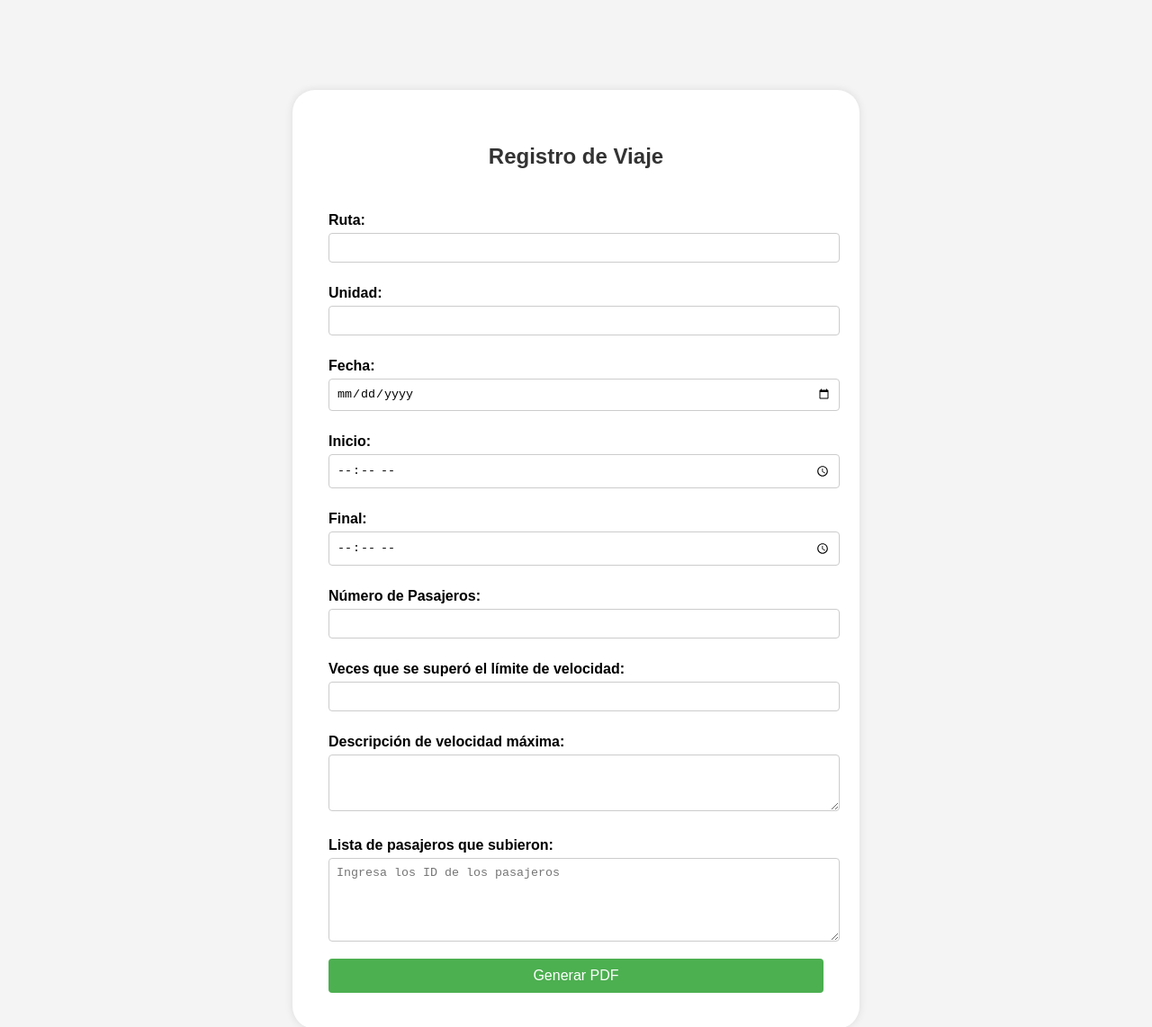
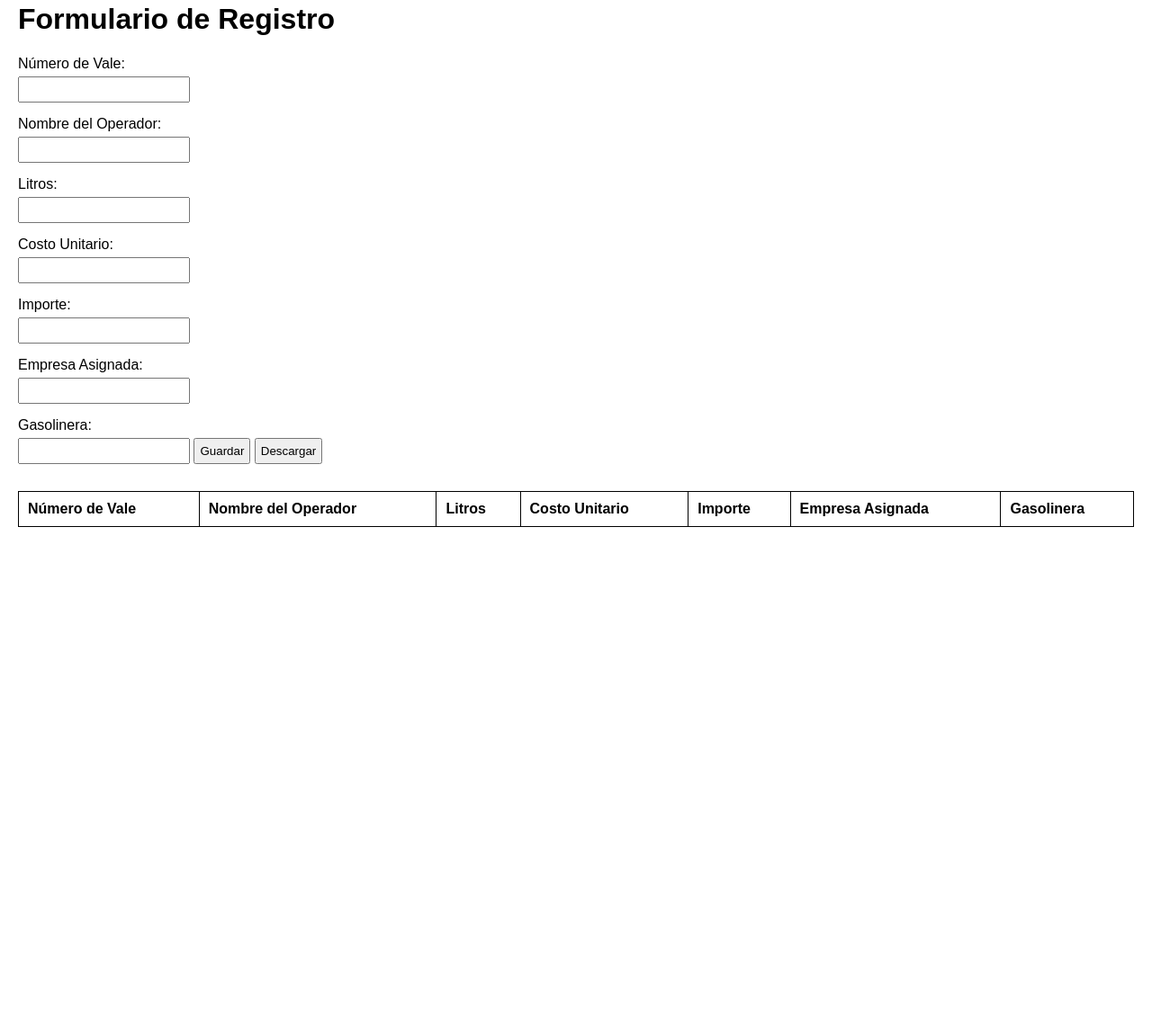
Before and after one commit to Diego2024531/Diego2024531-transportesrugerio.github.io, a plain HTML site: page index.html in a window 1280 px wide. Shown: the part 18-1160 px from the top of the page at 90% size. After the commit the page ends 800 px from the top, so only its background shows below. Drawn offline with nearby package versions, Linux system fonts and the light colour scheme.

Commit message:
Update index.html

```diff
--- a/index.html
+++ b/index.html
@@ -1,184 +1,164 @@
+
 <!DOCTYPE html>
-<html lang="es">
+<html lang="en">
 <head>
     <meta charset="UTF-8">
     <meta name="viewport" content="width=device-width, initial-scale=1.0">
-    <title>Registro de Viaje</title>
-    <link rel="icon" href="./bus.png" type="image/x-icon">
-    <script src="https://cdnjs.cloudflare.com/ajax/libs/jspdf/2.4.0/jspdf.umd.min.js"></script>
-    <script src="https://cdnjs.cloudflare.com/ajax/libs/jspdf-autotable/3.5.14/jspdf.plugin.autotable.min.js"></script>
+    <title>Formulario de Registro</title>
+    <script src="https://cdnjs.cloudflare.com/ajax/libs/xlsx/0.18.5/xlsx.full.min.js"></script>
     <style>
         body {
             font-family: Arial, sans-serif;
-            background-color: #f4f4f4;
-            display: flex;
-            justify-content: center;
-            align-items: center;
-            height: 160vh;
-            margin: 0;
+            margin: 20px;
         }
-        .container {
-            width: 100%;
-            max-width: 550px;
-            padding: 40px;
-            background-color: #fff;
-            border-radius: 25px;
-            box-shadow: 0 0 10px rgba(0, 0, 0, 0.1);
-        }
-        h2 {
-            text-align: center;
-            color: #333;
+        form {
+            margin-bottom: 20px;
         }
         label {
-            font-weight: bold;
-            margin-top: 10px;
             display: block;
+            margin: 5px 0;
         }
-        input, textarea {
+        input, button {
+            margin-bottom: 10px;
+            padding: 5px;
+        }
+        table {
+            border-collapse: collapse;
             width: 100%;
-            padding: 8px;
-            margin-top: 5px;
-            margin-bottom: 15px;
-            border: 1px solid #ccc;
-            border-radius: 4px;
+            margin-top: 20px;
         }
-        button {
-            width: 100%;
+        table, th, td {
+            border: 1px solid black;
+        }
+        th, td {
             padding: 10px;
-            background-color: #4CAF50;
-            color: white;
-            border: none;
-            border-radius: 4px;
-            cursor: pointer;
-            font-size: 16px;
-        }
-        button:hover {
-            background-color: #45a049;
+            text-align: left;
         }
     </style>
 </head>
 <body>
+    <h1>Formulario de Registro</h1>
+    <form id="registroForm">
+        <label for="vale">Número de Vale:</label>
+        <input type="text" id="vale" required>
 
-<div class="container">
-    <h2>Registro de Viaje</h2>
-    <br>
-    <form id="registroForm">
-        <label for="ruta">Ruta:</label>
-        <input type="text" id="ruta" name="ruta" required>
+        <label for="operador">Nombre del Operador:</label>
+        <input type="text" id="operador" required>
 
-        <label for="unidad">Unidad:</label>
-        <input type="text" id="unidad" name="unidad" required>
+        <label for="litros">Litros:</label>
+        <input type="number" id="litros" required>
 
-        <label for="fecha">Fecha:</label>
-        <input type="date" id="fecha" name="fecha" required>
+        <label for="costoUnitario">Costo Unitario:</label>
+        <input type="number" id="costoUnitario" step="0.01" required>
 
-        <label for="inicio">Inicio:</label>
-        <input type="time" id="inicio" name="inicio" required>
+        <label for="importe">Importe:</label>
+        <input type="number" id="importe" step="0.01" required>
 
-        <label for="final">Final:</label>
-        <input type="time" id="final" name="final" required>
+        <label for="empresa">Empresa Asignada:</label>
+        <input type="text" id="empresa" required>
 
-        <label for="num_pasajeros">Número de Pasajeros:</label>
-        <input type="number" id="num_pasajeros" name="num_pasajeros" min="0" required>
+        <label for="gasolinera">Gasolinera:</label>
+        <input type="text" id="gasolinera" required>
 
-        <label for="veces_limite">Veces que se superó el límite de velocidad:</label>
-        <input type="number" id="veces_limite" name="veces_limite" min="0" required>
+        <button type="button" onclick="guardarDatos()">Guardar</button>
+        <button type="button" onclick="descargarExcel()">Descargar</button>
+    </form>
 
-        <label for="descripcion_velocidad">Descripción de velocidad máxima:</label>
-        <textarea id="descripcion_velocidad" name="descripcion_velocidad" rows="3"></textarea>
+    <table id="datosTabla">
+        <thead>
+            <tr>
+                <th>Número de Vale</th>
+                <th>Nombre del Operador</th>
+                <th>Litros</th>
+                <th>Costo Unitario</th>
+                <th>Importe</th>
+                <th>Empresa Asignada</th>
+                <th>Gasolinera</th>
+            </tr>
+        </thead>
+        <tbody></tbody>
+    </table>
 
-        <label for="lista_pasajeros">Lista de pasajeros que subieron:</label>
-        <textarea id="lista_pasajeros" name="lista_pasajeros" rows="5" placeholder="Ingresa los ID de los pasajeros" required></textarea>
+    <script>
+        const datos = [];
 
-        <button type="button" onclick="generatePDF()">Generar PDF</button>
-    </form>
-</div>
+        function guardarDatos() {
+            const vale = document.getElementById("vale").value;
+            const operador = document.getElementById("operador").value;
+            const litros = parseFloat(document.getElementById("litros").value);
+            const costoUnitario = parseFloat(document.getElementById("costoUnitario").value);
+            const importe = parseFloat(document.getElementById("importe").value);
+            const empresa = document.getElementById("empresa").value;
+            const gasolinera = document.getElementById("gasolinera").value;
 
-<script>
-    function generatePDF() {
-        // Verificar que todos los campos requeridos estén completos
-        const form = document.getElementById('registroForm');
-        if (!form.checkValidity()) {
-            alert('Por favor, complete todos los campos obligatorios.');
-            return;
+            if (vale && operador && litros && costoUnitario && importe && empresa && gasolinera) {
+                const nuevoRegistro = {
+                    vale,
+                    operador,
+                    litros,
+                    costoUnitario,
+                    importe,
+                    empresa,
+                    gasolinera
+                };
+                datos.push(nuevoRegistro);
+
+                agregarFilaTabla(nuevoRegistro);
+                document.getElementById("registroForm").reset();
+            } else {
+                alert("Por favor, llena todos los campos.");
+            }
         }
 
-        const { jsPDF } = window.jspdf;
-        const doc = new jsPDF();
+        function agregarFilaTabla(registro) {
+            const tabla = document.getElementById("datosTabla").getElementsByTagName("tbody")[0];
+            const fila = tabla.insertRow();
 
-        // Recopilamos los datos del formulario
-        const ruta = document.getElementById('ruta').value;
-        const unidad = document.getElementById('unidad').value;
-        let fecha = document.getElementById('fecha').value;
-
-        // Formateamos la fecha reemplazando "/" por "-"
-        fecha = fecha.replace(/\//g, "-");
-
-        const inicio = document.getElementById('inicio').value;
-        const final = document.getElementById('final').value;
-        const numPasajeros = document.getElementById('num_pasajeros').value;
-        const vecesLimite = parseInt(document.getElementById('veces_limite').value);
-        const descripcionVelocidad = document.getElementById('descripcion_velocidad').value;
-        const listaPasajeros = document.getElementById('lista_pasajeros').value;
-
-        // Determinamos el nivel de conducción basado en las veces que se superó el límite de velocidad
-        let nivelConduccion;
-        if (vecesLimite === 0) {
-            nivelConduccion = "Excelente";
-        } else if (vecesLimite === 1) {
-            nivelConduccion = "Muy bueno";
-        } else if (vecesLimite === 2) {
-            nivelConduccion = "Bueno";
-        } else if (vecesLimite === 3) {
-            nivelConduccion = "Regular";
-        } else {
-            nivelConduccion = "Deficiente";
+            Object.values(registro).forEach(valor => {
+                const celda = fila.insertCell();
+                celda.textContent = valor;
+            });
         }
 
-        // Configuramos el título del PDF dinámicamente
-        const tituloPDF = `Fecha: ${fecha} | Unidad: ${unidad} | Ruta: ${ruta}`;
-        doc.setFontSize(16);
-        doc.text(tituloPDF, 20, 20);
+        function descargarExcel() {
+            if (datos.length === 0) {
+                alert("No hay datos para descargar.");
+                return;
+            }
 
-        // Definimos el contenido de la tabla
-        const tableData = [
-            ["Ruta", ruta],
-            ["Unidad", unidad],
-            ["Fecha", fecha],
-            ["Inicio", inicio],
-            ["Final", final],
-            ["Número de Pasajeros", numPasajeros],
-            ["Veces que se superó el límite de velocidad", vecesLimite],
-            ["Descripción de Velocidad Máxima", descripcionVelocidad],
-            ["Lista de Pasajeros", listaPasajeros],
-            ["Nivel de Conducción", nivelConduccion]
-        ];
+            // Preparar datos para Excel con la columna de Costo Total
+            const datosExcel = datos.map(registro => ({
+                "Número de Vale": registro.vale,
+                "Nombre del Operador": registro.operador,
+                "Litros": registro.litros,
+                "Costo Unitario": registro.costoUnitario,
+                "Importe": registro.importe,
+                "Empresa Asignada": registro.empresa,
+                "Gasolinera": registro.gasolinera,
+                "Costo Total": registro.litros * registro.costoUnitario // Nueva columna calculada
+            }));
 
-        // Generamos la tabla en el PDF usando autoTable
-        doc.autoTable({
-            head: [["Campo", "Valor"]],
-            body: tableData,
-            startY: 30,
-            theme: 'striped',
-            styles: {
-                cellPadding: 3,
-                fontSize: 10,
-                valign: 'middle',
-                overflow: 'linebreak'
-            },
-            headStyles: {
-                fillColor: [22, 160, 133],
-                textColor: [255, 255, 255]
-            }
-        });
+            // Calcular la suma total
+            const sumaTotal = datosExcel.reduce((sum, registro) => sum + registro["Costo Total"], 0);
 
-        // Configuramos el nombre del archivo usando Fecha, Ruta y Unidad
-        const fileName = `${fecha}-${ruta}-${unidad}.pdf`;
+            // Agregar fila de "Suma Total"
+            datosExcel.push({
+                "Número de Vale": "",
+                "Nombre del Operador": "",
+                "Litros": "",
+                "Costo Unitario": "",
+                "Importe": "",
+                "Empresa Asignada": "",
+                "Gasolinera": "Suma Total",
+                "Costo Total": sumaTotal
+            });
 
-        // Guardamos el PDF con el nombre dinámico
-        doc.save(fileName);
-    }
-</script>
+            const worksheet = XLSX.utils.json_to_sheet(datosExcel);
+            const workbook = XLSX.utils.book_new();
+            XLSX.utils.book_append_sheet(workbook, worksheet, "Registros");
 
+            XLSX.writeFile(workbook, "Registros.xlsx");
+        }
+    </script>
 </body>
 </html>
```
